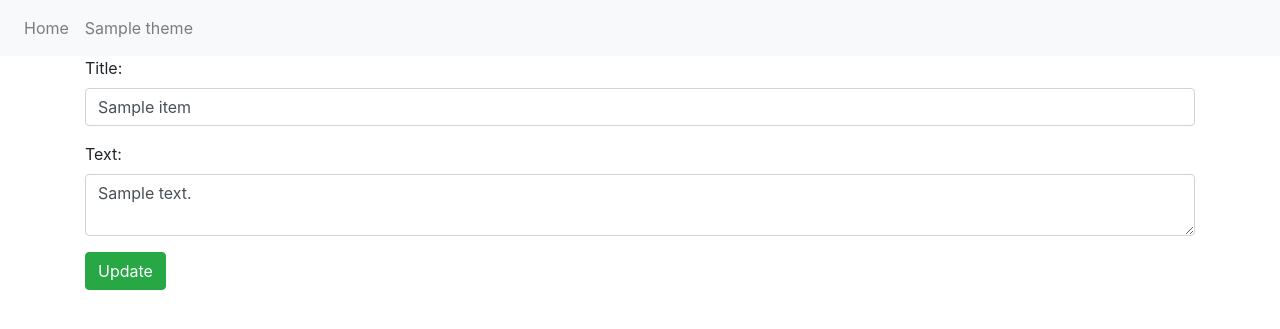
After one commit to GuRuGuMaWaRu/Learning_projects, a Node project: template app_ejs_6/views/editItem.ejs in a window 1280 px wide. The commit adds this page. Shown: the top 329 px of the page. Run offline with Node 20 templates, Linux system fonts and the light colour scheme; the template is opened without the code that fills it: most values are stand-ins (such as "Sample title", 1, 10 or a date in 2020).

Commit message:
Add functionality to edit items

```diff
--- a/app_ejs_6/routes/index.js
+++ b/app_ejs_6/routes/index.js
@@ -12,6 +12,8 @@ router.get("/theme/delete/:id", themeController.deleteTheme);
 router.post("/item/add", itemController.saveItem);
 router.get("/item/select/:id", itemController.selectItem);
 router.get("/item/delete/:itemId/:themeId", itemController.deleteItem);
+router.get("/item/edit/:id", itemController.editItem);
+router.post("/item/update/:id", itemController.updateItem);
 // app routes
 router.get("/", appController.mainPage);
 
--- /dev/null
+++ b/app_ejs_6/views/editItem.ejs
@@ -0,0 +1,15 @@
+<%- include('./partials/header.ejs', { themes: themes, selectedTheme: item.theme }) -%>
+
+<form action="/item/update/<%= item._id %>" method="POST">
+  <div class="form-group">
+    <label for="inputTitle">Title:</label>
+    <input class="form-control" type="text" name="title" value="<%= item.title %>" id="inputTitle" />
+  </div>
+  <div class="form-group">
+    <label for="inputText">Text:</label>
+    <textarea class="form-control" name="text" id="inputText"><%= item.text %></textarea>
+  </div>
+  <button class="btn btn-success" type="submit" name="themeId" value="<%= item.theme %>">Update</button>
+</form>
+
+<%- include('./partials/footer.ejs') -%>
--- a/app_ejs_6/views/item.ejs
+++ b/app_ejs_6/views/item.ejs
@@ -4,5 +4,6 @@
 <h5><%= item.created.toLocaleDateString() %></h5>
 <p><%= item.text %></p>
 <a class="btn btn-danger btn-sm" href="/item/delete/<%= item._id %>/<%= item.theme %>">Delete item</a>
+<a class="btn btn-success btn-sm" href="/item/edit/<%= item._id %>">Edit item</a>
 
 <%- include('./partials/footer.ejs') -%>
```
Also changed, not shown: app_ejs_6/controllers/itemController.js (+23 -2 lines).
